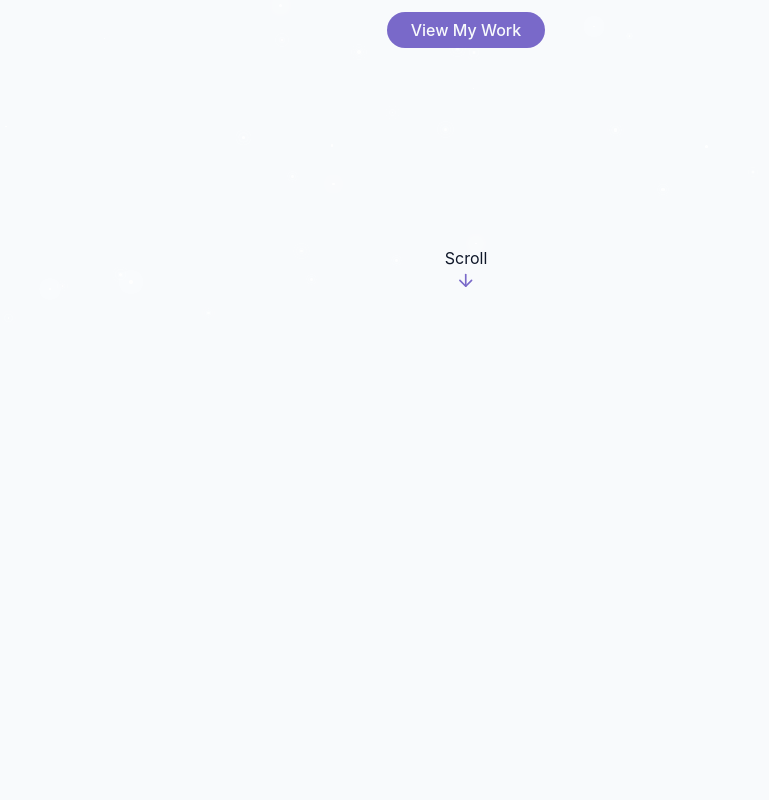
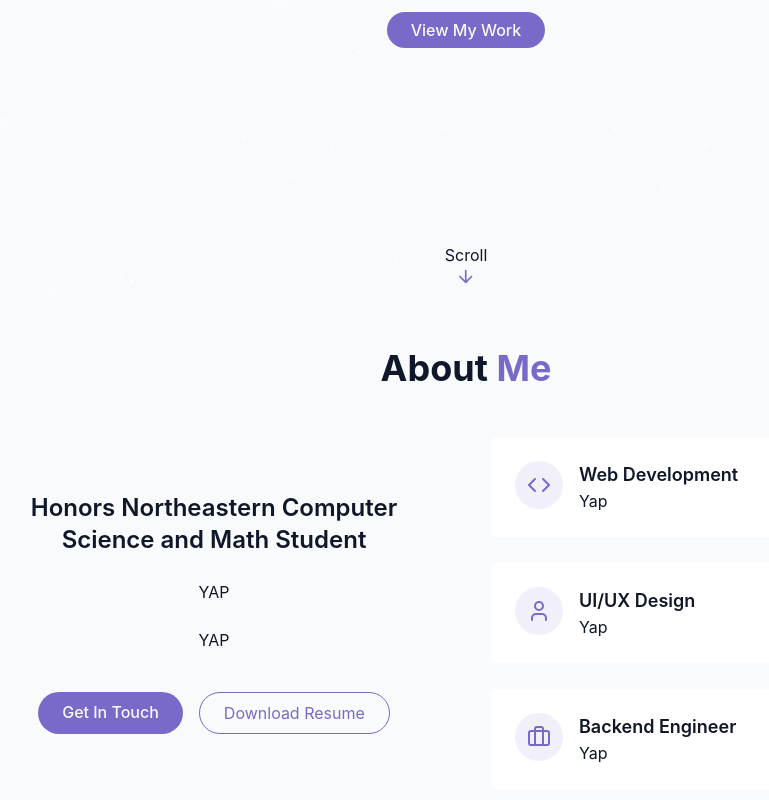
Before and after one commit to emanuel8006/personal-website, a React (Vite) app: page / in a window 1280 px wide. Shown: the part 476-1276 px from the top of the page, without its empty margins (174-943 px from the left). Before the commit the page ends 800 px from the top, so only its background shows below. Built offline with nearby package versions, Linux system fonts and the light colour scheme.

Commit message:
About me section semi-complete. WIP -> need to add info

```diff
--- /dev/null
+++ b/src/components/AboutSection.jsx
@@ -0,0 +1,101 @@
+import { Briefcase, Code, User } from "lucide-react";
+
+
+export const AboutSection = () => {
+   return (
+      <sec id="about" className="py-24 px-4 relative">
+         <div className="container mx-auto max-w-5xl">
+            <h2 className="text-3xl md:text-4xl font-bold mb-12 text-center">
+               About <span className="text-primary"> Me</span>
+            </h2>
+
+            <div className="grid grid-cols-1 md:grid-cols-2 gap-12 items-center">
+               {/* left side: traits/who I am (e.g., student interested in ___)
+               */}
+               <div className="space-y-6">
+                  <h3 className="text-2xl font-semibold">Honors Northeastern Computer Science and Math Student</h3>
+
+                  <p className="text-muted-foreground">
+                     {/* YAP briefly (1-2 sentence) about experience(s),
+                       * specialty, technologies/frameworks you know
+                     */}
+                     YAP
+                  </p>
+
+                  <p className="text-muted-foreground">
+                     {/* YAP briefly (1-2 sentences) about passion/drive/learning */}
+                     YAP
+                  </p>
+
+                  <div className="flex flex-col sm:flex-row gap-4 pt-4 justify-center">
+                     <a href="#contact" className="cosmic-button ">
+                        Get In Touch
+                     </a>
+
+                     {/* REPLACE UNDERSCORE WITH RESUME. Link href to resume file.
+                       * Resume will be a file in the project and link to that.*/
+                     }
+                     <a
+                        href="__"
+                        className="px-6 py-2 rounded-full border border-primary text-primary hover:bg-primary/10 transition-colors duration-300"
+                     >
+                        Download Resume
+                     </a>
+                  </div>
+               </div>
+
+               {/* right side: skills */}
+               <div className="grid grid-cols-1 gap-6">
+                  <div className="gradient-border p-6 card-hover">
+                     <div className="flex items-start gap-4">
+                        <div className="p-3 rounded-full bg-primary/10">
+                           <Code className="h-6 w-6 text-primary"/>
+                        </div>
+                        <div className="text-left">
+                           <h4 className="font-semibold text-lg">Web Development</h4>
+                           <p className="text-muted-foreground">
+                              Yap
+                              {/* Talk about making responsive web(sites/apps) with modern frameworks */}
+                           </p>
+                        </div>
+                     </div>
+                  </div>
+                  <div className="gradient-border p-6 card-hover">
+                     <div className="flex items-start gap-4">
+                        <div className="p-3 rounded-full bg-primary/10">
+                           <User className="h-6 w-6 text-primary"/>
+                           {/* How our UI interacts with users, creativity, etc. */}
+                        </div>
+                        <div className="text-left">
+                           <h4 className="font-semibold text-lg">UI/UX Design</h4>
+                           <p className="text-muted-foreground">
+                              Yap
+                              {/* Something related to user (could change it too).
+                                * Yap about what design for flawless user expeirnce/something related to topic
+                                * Brief 1-2 sentences */
+                              }
+                           </p>
+                        </div>
+                     </div>
+                  </div>
+                  <div className="gradient-border p-6 card-hover">
+                     <div className="flex items-start gap-4">
+                        <div className="p-3 rounded-full bg-primary/10">
+                           <Briefcase className="h-6 w-6 text-primary"/>
+                           {/* Work experiences */}
+                        </div>
+                        <div className="text-left">
+                           <h4 className="font-semibold text-lg">Backend Engineer</h4>
+                           <p className="text-muted-foreground">
+                              Yap
+                              {/* Talk about a role during a project + what you did (brief 1-2 sentences)*/}
+                           </p>
+                        </div>
+                     </div>
+                  </div>
+               </div>
+            </div>
+         </div>
+      </sec>
+   );
+};
--- a/src/index.css
+++ b/src/index.css
@@ -135,7 +135,7 @@
 
 @utility gradient-border {
   @apply relative rounded-md;
-  background: linear-gradient(to right, hsl(var(--card)), hsl(car(--card)));
+  background: linear-gradient(to right, hsl(var(--card)), hsl(var(--card)));
   background-clip: padding-box;
   border: 1px solid transparent;
 }
--- a/src/pages/Home.jsx
+++ b/src/pages/Home.jsx
@@ -1,3 +1,4 @@
+import { AboutSection } from "../components/AboutSection";
 import { HeroSection } from "../components/HeroSection";
 import { Navbar } from "../components/Navbar";
 import { ThemeToggle } from "../components/ThemeToggle";
@@ -16,6 +17,7 @@ export const Home = () => {
             {/* Main Content*/}
             <main>
                 <HeroSection />
+                <AboutSection />
             </main>
             {/* Footer */}
         </div>
```
